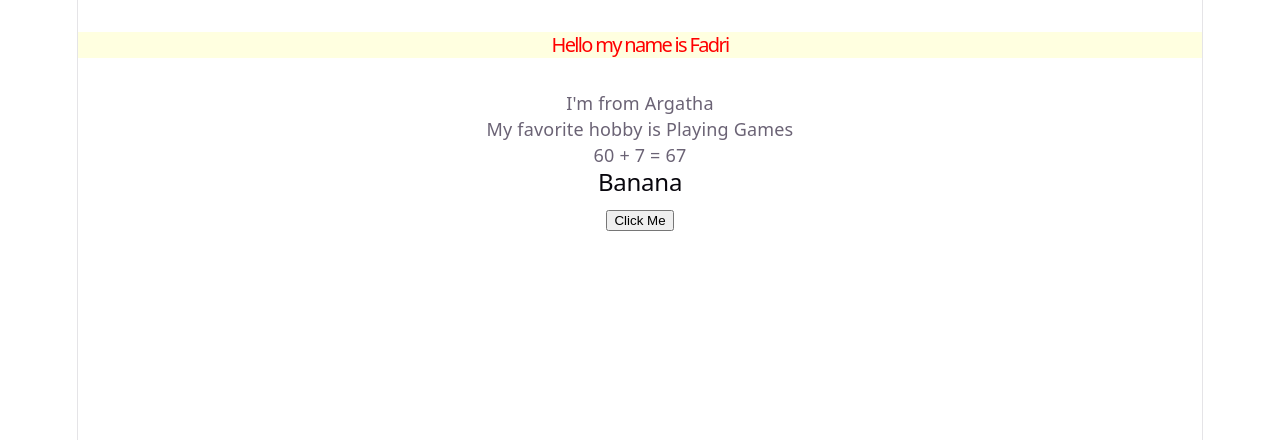
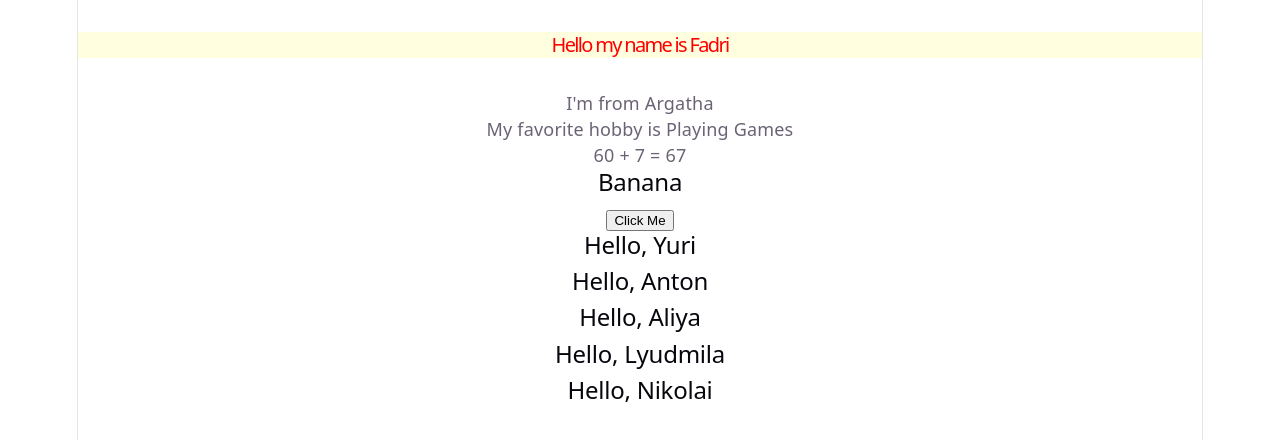
Before and after one commit to Fadri-Ashley/react-lano, a React (Vite) app: page / in a window 1280 px wide. Shown: the top 440 px of the page. Built offline with nearby package versions, Linux system fonts and the light colour scheme.

Commit message:
learn props

```diff
--- a/src/App.jsx
+++ b/src/App.jsx
@@ -27,6 +27,11 @@ function App() {
       <p>60 + 7 = {addNumber(60, 7)}</p>
       <h2>{y}</h2>
       <button onClick={myfunc}>Click Me</button>
+      <Greeting nama="Yuri" />
+      <Greeting nama="Anton" />
+      <Greeting nama="Aliya" />
+      <Greeting nama="Lyudmila" />
+      <Greeting nama="Nikolai" />
     </div>
   );
 }
@@ -35,4 +40,8 @@ function addNumber(num1, num2) {
   return num1 + num2;
 }
 
+function Greeting(props) {
+  return <h2>Hello, {props.nama}</h2>
+}
+
 export default App;
```
